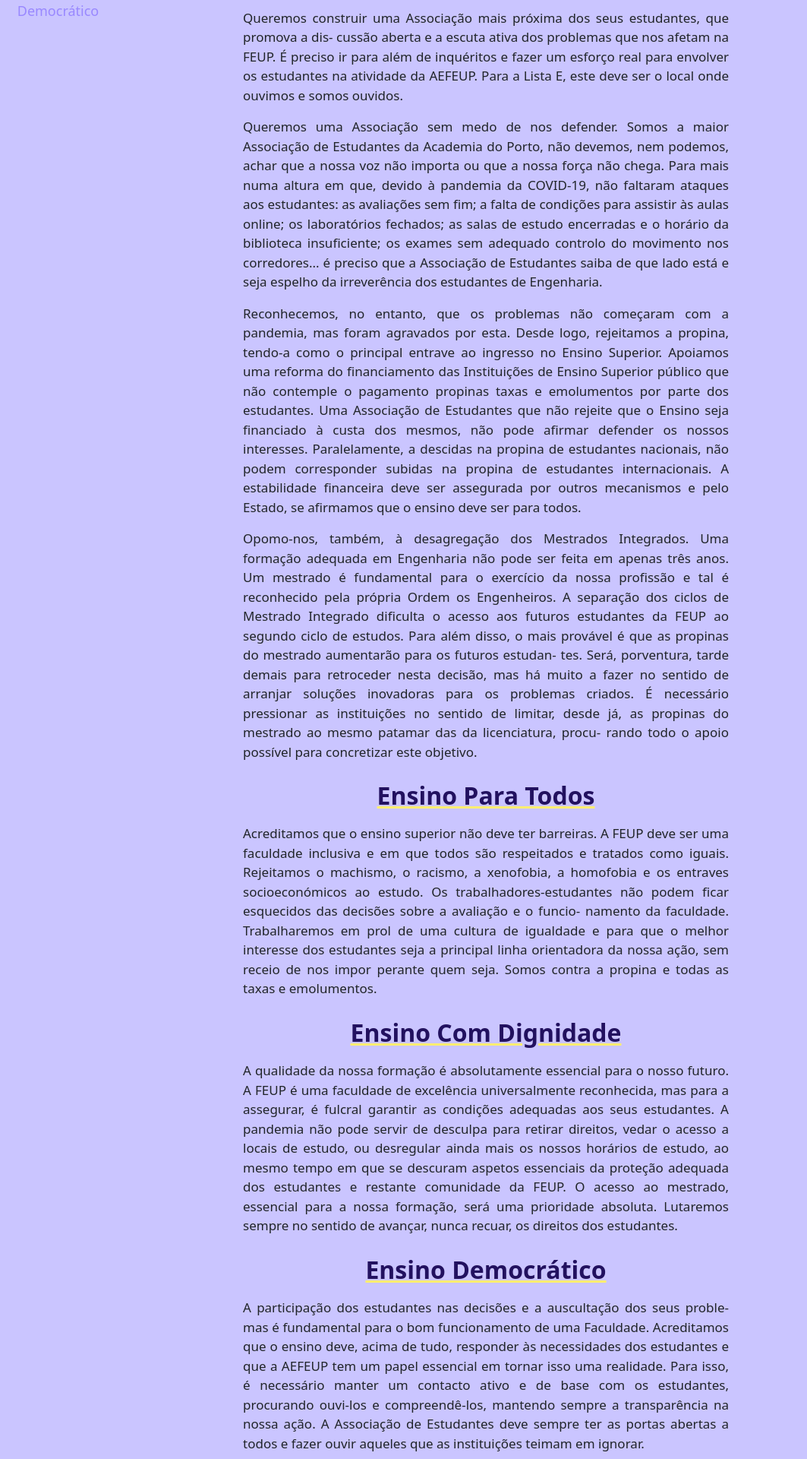
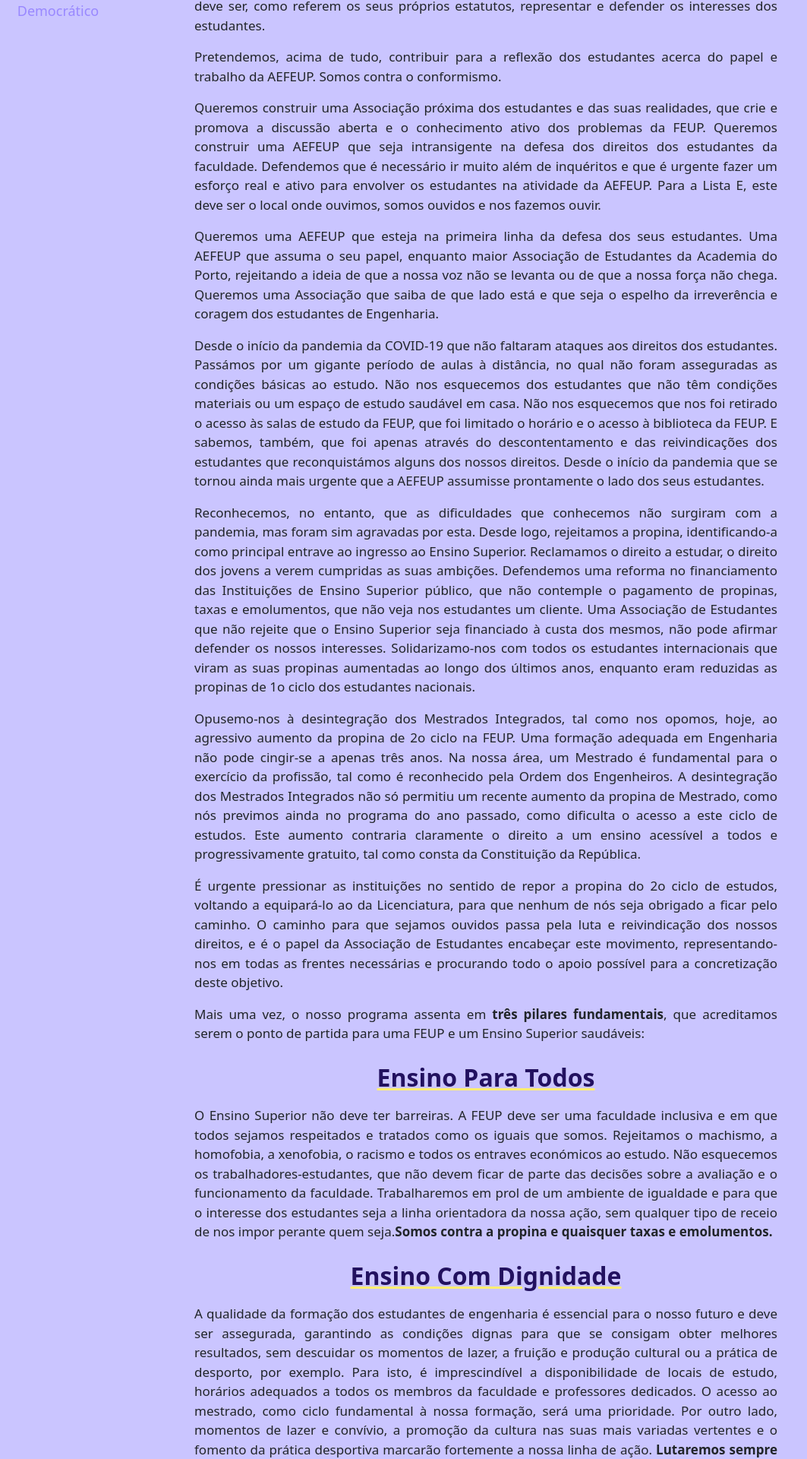
Before and after one commit to listaE2022/listaE2022.github.io, a React (Create React App) app: page /manifesto in a window 1280 px wide. Shown: the part 835-2755 px from the top of the page at 76% size, without its empty margins (0-1063 px from the left). Built offline with nearby package versions, Linux system fonts and the light colour scheme.

Commit message:
adicionei o manifesto deste ano lol

```diff
--- a/src/components/ManifestoMain/ManifestoMain.js
+++ b/src/components/ManifestoMain/ManifestoMain.js
@@ -6,84 +6,132 @@ function ManifestoMain() {
        <div id="introduçao">
             <h2>Introdução</h2>
             <p>
-                A Lista E apresenta a sua candidatura à Associação de Estudantes da Faculdade de Engenharia da Universidade do Porto. Somos um grupo de estudantes que entende que a atual situação, da
-    existência de uma única lista candidata aos órgãos sociais da AEFEUP, não é saudável para o envol-
-    vimento dos estudantes na vida da sua Associação. Somos contra o conformismo e a ideia de que
-    a Associação de Estudantes deve ser um mero grupo de trabalho quase burocrático. Surgimos como
-    uma lista de alternativa e pretendemos contribuir para a reflexão dos estudantes acerca do papel e
-    trabalho da AEFEUP.
+            A Lista E apresenta, mais uma vez, a sua candidatura à Associação de Estudantes da
+        Faculdade de Engenharia da Universidade do Porto.
     </p>
     <p>
-    Queremos construir uma Associação mais próxima dos seus estudantes, que promova a dis-
-    cussão aberta e a escuta ativa dos problemas que nos afetam na FEUP. É preciso ir para além de
-    inquéritos e fazer um esforço real para envolver os estudantes na atividade da AEFEUP. Para a Lista E,
-    este deve ser o local onde ouvimos e somos ouvidos.
+    No passado ano letivo de 2020/2021, surgimos como uma lista alternativa, quebrando a
+tendência da lista única candidata aos órgãos sociais da AEFEUP, procurando fomentar a
+envolvência dos estudantes na vida da sua Associação. Este ano, o projeto continua, pois
+não desistimos de trazer a democracia à nossa faculdade e não nos conformamos com
+uma Associação de Estudantes meramente focada em eventos e burocracias. Um dos seus
+focos deve ser, como referem os seus próprios estatutos, representar e defender os
+interesses dos estudantes.
     </p>
     <p>
-    Queremos uma Associação sem medo de nos defender. Somos a maior Associação de Estudantes da Academia do Porto, não devemos, nem podemos, achar que a nossa voz não importa ou
-    que a nossa força não chega. Para mais numa altura em que, devido à pandemia da COVID-19, não
-    faltaram ataques aos estudantes: as avaliações sem fim; a falta de condições para assistir às aulas
-    online; os laboratórios fechados; as salas de estudo encerradas e o horário da biblioteca insuficiente;
-    os exames sem adequado controlo do movimento nos corredores... é preciso que a Associação de
-    Estudantes saiba de que lado está e seja espelho da irreverência dos estudantes de Engenharia.
+    Pretendemos, acima de tudo, contribuir para a reflexão dos estudantes acerca do papel e
+trabalho da AEFEUP. Somos contra o conformismo.
 </p>
 <p>
-    Reconhecemos, no entanto, que os problemas não começaram com a pandemia, mas foram
-    agravados por esta. Desde logo, rejeitamos a propina, tendo-a como o principal entrave ao ingresso
-    no Ensino Superior. Apoiamos uma reforma do financiamento das Instituições de Ensino Superior público que não contemple o pagamento propinas taxas e emolumentos por parte dos estudantes. Uma
-    Associação de Estudantes que não rejeite que o Ensino seja financiado à custa dos mesmos, não pode
-    afirmar defender os nossos interesses. Paralelamente, a descidas na propina de estudantes nacionais,
-    não podem corresponder subidas na propina de estudantes internacionais. A estabilidade financeira
-    deve ser assegurada por outros mecanismos e pelo Estado, se afirmamos que o ensino deve ser para
-    todos.
+Queremos construir uma Associação próxima dos estudantes e das suas realidades, que
+crie e promova a discussão aberta e o conhecimento ativo dos problemas da FEUP.
+Queremos construir uma AEFEUP que seja intransigente na defesa dos direitos dos
+estudantes da faculdade. Defendemos que é necessário ir muito além de inquéritos e que é
+urgente fazer um esforço real e ativo para envolver os estudantes na atividade da AEFEUP.
+Para a Lista E, este deve ser o local onde ouvimos, somos ouvidos e nos fazemos ouvir.
 </p>
 <p>
-    Opomo-nos, também, à desagregação dos Mestrados Integrados. Uma formação adequada
-    em Engenharia não pode ser feita em apenas três anos. Um mestrado é fundamental para o exercício
-    da nossa profissão e tal é reconhecido pela própria Ordem os Engenheiros. A separação dos ciclos
-    de Mestrado Integrado dificulta o acesso aos futuros estudantes da FEUP ao segundo ciclo de estudos.
-    Para além disso, o mais provável é que as propinas do mestrado aumentarão para os futuros estudan-
-    tes. Será, porventura, tarde demais para retroceder nesta decisão, mas há muito a fazer no sentido
-    de arranjar soluções inovadoras para os problemas criados. É necessário pressionar as instituições no
-    sentido de limitar, desde já, as propinas do mestrado ao mesmo patamar das da licenciatura, procu-
-    rando todo o apoio possível para concretizar este objetivo.
+Queremos uma AEFEUP que esteja na primeira linha da defesa dos seus estudantes. Uma
+AEFEUP que assuma o seu papel, enquanto maior Associação de Estudantes da Academia
+do Porto, rejeitando a ideia de que a nossa voz não se levanta ou de que a nossa força não
+chega. Queremos uma Associação que saiba de que lado está e que seja o espelho da
+irreverência e coragem dos estudantes de Engenharia.
+</p>
+<p>
+Desde o início da pandemia da COVID-19 que não faltaram ataques aos direitos dos
+estudantes. Passámos por um gigante período de aulas à distância, no qual não foram
+asseguradas as condições básicas ao estudo. Não nos esquecemos dos estudantes que
+não têm condições materiais ou um espaço de estudo saudável em casa. Não nos
+esquecemos que nos foi retirado o acesso às salas de estudo da FEUP, que foi limitado o
+horário e o acesso à biblioteca da FEUP. E sabemos, também, que foi apenas através do
+descontentamento e das reivindicações dos estudantes que reconquistámos alguns dos
+nossos direitos. Desde o início da pandemia que se tornou ainda mais urgente que a AEFEUP
+assumisse prontamente o lado dos seus estudantes.
+</p>
+<p>
+Reconhecemos, no entanto, que as dificuldades que conhecemos não surgiram com a
+pandemia, mas foram sim agravadas por esta. Desde logo, rejeitamos a propina,
+identificando-a como principal entrave ao ingresso ao Ensino Superior. Reclamamos o
+direito a estudar, o direito dos jovens a verem cumpridas as suas ambições. Defendemos
+uma reforma no financiamento das Instituições de Ensino Superior público, que não
+contemple o pagamento de propinas, taxas e emolumentos, que não veja nos estudantes
+um cliente. Uma Associação de Estudantes que não rejeite que o Ensino Superior seja
+financiado à custa dos mesmos, não pode afirmar defender os nossos interesses.
+Solidarizamo-nos com todos os estudantes internacionais que viram as suas propinas
+aumentadas ao longo dos últimos anos, enquanto eram reduzidas as propinas de 1o ciclo
+dos estudantes nacionais.
+</p>
+<p>
+Opusemo-nos à desintegração dos Mestrados Integrados, tal como nos opomos, hoje, ao
+agressivo aumento da propina de 2o ciclo na FEUP. Uma formação adequada em
+Engenharia não pode cingir-se a apenas três anos. Na nossa área, um Mestrado é
+fundamental para o exercício da profissão, tal como é reconhecido pela Ordem dos
+Engenheiros. A desintegração dos Mestrados Integrados não só permitiu um recente
+aumento da propina de Mestrado, como nós previmos ainda no programa do ano passado,
+como dificulta o acesso a este ciclo de estudos. Este aumento contraria claramente o
+direito a um ensino acessível a todos e progressivamente gratuito, tal como consta da
+Constituição da República.
+</p>
+<p>
+É urgente pressionar as instituições no sentido de repor a propina do 2o ciclo de estudos,
+voltando a equipará-lo ao da Licenciatura, para que nenhum de nós seja obrigado a ficar
+pelo caminho. O caminho para que sejamos ouvidos passa pela luta e reivindicação dos
+nossos direitos, e é o papel da Associação de Estudantes encabeçar este movimento,
+representando-nos em todas as frentes necessárias e procurando todo o apoio possível
+para a concretização deste objetivo.
+</p>
+<p>
+Mais uma vez, o nosso programa assenta em <strong> três pilares fundamentais</strong>, que acreditamos
+serem o ponto de partida para uma FEUP e um Ensino Superior saudáveis:
 </p>
        </div>
        <div id="ensino-para-todos">
        <h2>Ensino Para Todos</h2>
            <p>
-           Acreditamos que o ensino superior não deve ter barreiras. A FEUP deve ser
-            uma faculdade inclusiva e em que todos são respeitados e tratados como iguais. Rejeitamos o
-            machismo, o racismo, a xenofobia, a homofobia e os entraves socioeconómicos ao estudo. Os
-            trabalhadores-estudantes não podem ficar esquecidos das decisões sobre a avaliação e o funcio-
-            namento da faculdade. Trabalharemos em prol de uma cultura de igualdade e para que o melhor
-            interesse dos estudantes seja a principal linha orientadora da nossa ação, sem receio de nos impor
-            perante quem seja. Somos contra a propina e todas as taxas e emolumentos.
+           O Ensino Superior não deve ter barreiras. A FEUP deve ser uma faculdade inclusiva e
+em que todos sejamos respeitados e tratados como os iguais que somos. Rejeitamos
+o machismo, a homofobia, a xenofobia, o racismo e todos os entraves económicos
+ao estudo. Não esquecemos os trabalhadores-estudantes, que não devem ficar de
+parte das decisões sobre a avaliação e o funcionamento da faculdade.
+Trabalharemos em prol de um ambiente de igualdade e para que o interesse dos
+estudantes seja a linha orientadora da nossa ação, sem qualquer tipo de receio de
+nos impor perante quem seja.<strong>Somos contra a propina e quaisquer taxas e
+emolumentos.</strong>
            </p>
        </div>
        <div id="ensino-com-dignidade">
        <h2>Ensino Com Dignidade</h2>
         <p>
-        A qualidade da nossa formação é absolutamente essencial para o nosso
-    futuro. A FEUP é uma faculdade de excelência universalmente reconhecida, mas para a assegurar,
-    é fulcral garantir as condições adequadas aos seus estudantes. A pandemia não pode servir de
-    desculpa para retirar direitos, vedar o acesso a locais de estudo, ou desregular ainda mais os
-    nossos horários de estudo, ao mesmo tempo em que se descuram aspetos essenciais da proteção
-    adequada dos estudantes e restante comunidade da FEUP. O acesso ao mestrado, essencial para
-    a nossa formação, será uma prioridade absoluta. Lutaremos sempre no sentido de avançar, nunca
-    recuar, os direitos dos estudantes.
+        A qualidade da formação dos estudantes de engenharia é essencial para o nosso
+futuro e deve ser assegurada, garantindo as condições dignas para que se consigam
+obter melhores resultados, sem descuidar os momentos de lazer, a fruição e
+produção cultural ou a prática de desporto, por exemplo. Para isto, é imprescindível a
+disponibilidade de locais de estudo, horários adequados a todos os membros da
+faculdade e professores dedicados. O acesso ao mestrado, como ciclo fundamental
+à nossa formação, será uma prioridade. Por outro lado, momentos de lazer e convívio,
+a promoção da cultura nas suas mais variadas vertentes e o fomento da prática
+desportiva marcarão fortemente a nossa linha de ação.<strong> Lutaremos sempre no
+sentido de avançar, e nunca recuar, os direitos e as ambições dos estudantes.</strong>
         </p>
        </div>
        <div>
            <h2 id="ensino-democratico">Ensino Democrático</h2>
            <p>
-           A participação dos estudantes nas decisões e a auscultação dos seus proble-
-    mas é fundamental para o bom funcionamento de uma Faculdade. Acreditamos que o ensino deve,
-    acima de tudo, responder às necessidades dos estudantes e que a AEFEUP tem um papel essencial
-    em tornar isso uma realidade. Para isso, é necessário manter um contacto ativo e de base com
-    os estudantes, procurando ouvi-los e compreendê-los, mantendo sempre a transparência na nossa
-    ação. A Associação de Estudantes deve sempre ter as portas abertas a todos e fazer ouvir aqueles
-    que as instituições teimam em ignorar.
+           Os estudantes são os principais interessados num ensino de qualidade, uma vez que
+    isso beneficiará o seu futuro como profissionais, mas também como cidadãos. Ora,
+    estes devem ser ouvidos nas decisões que os influenciam. Isto só será possível
+    envolvendo todos os estudantes na construção das soluções, <strong>fazendo com que as
+    suas preocupações sejam ouvidas ao longo de todo o ano, e não apenas em alguns
+    momentos.</strong> Assim, propomos um processo de recrutamento aberto a todos,
+    possibilitando que qualquer um trabalhe connosco na construção de uma
+    Associação de Estudantes mais justa. Por outro lado, é também imperioso que os
+    estudantes sejam representados e ouvidos nos órgãos de decisão da UP e da FEUP. É
+    também por isto que<strong> rejeitamos o atual Regime Jurídico do Ensino Superior e o
+    Regime Fundacional da Universidade do Porto.</strong> Com eles, há mais entidades
+    privadas do que estudantes nos principais órgãos de gestão da UP e uma reduzida
+    democracia nas faculdades, para além de obrigar as instituições a obter
+    financiamento próprio, condicionando não só a qualidade e acessibilidade do ensino
+    mas também a sua autonomia condenando-as a interesses privados.
            </p>
        </div>
 
--- a/src/pages/Manifesto/Manifesto.css
+++ b/src/pages/Manifesto/Manifesto.css
@@ -38,7 +38,7 @@
     margin: auto;
     text-justify: auto;
     text-align: justify;
-    width: 50%;
+    width: 60%;
     margin-bottom: 10vh;
 }
 
```
